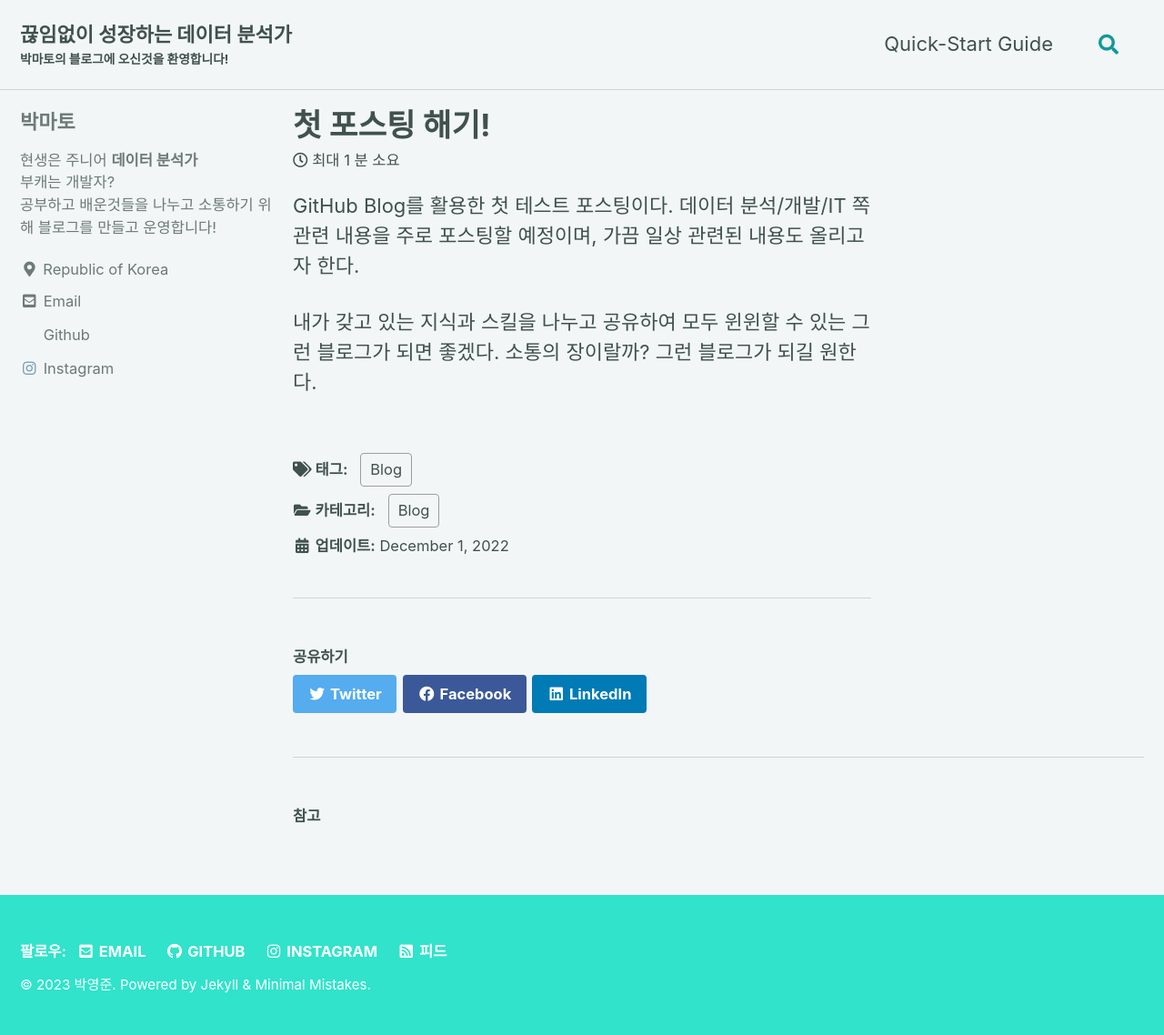
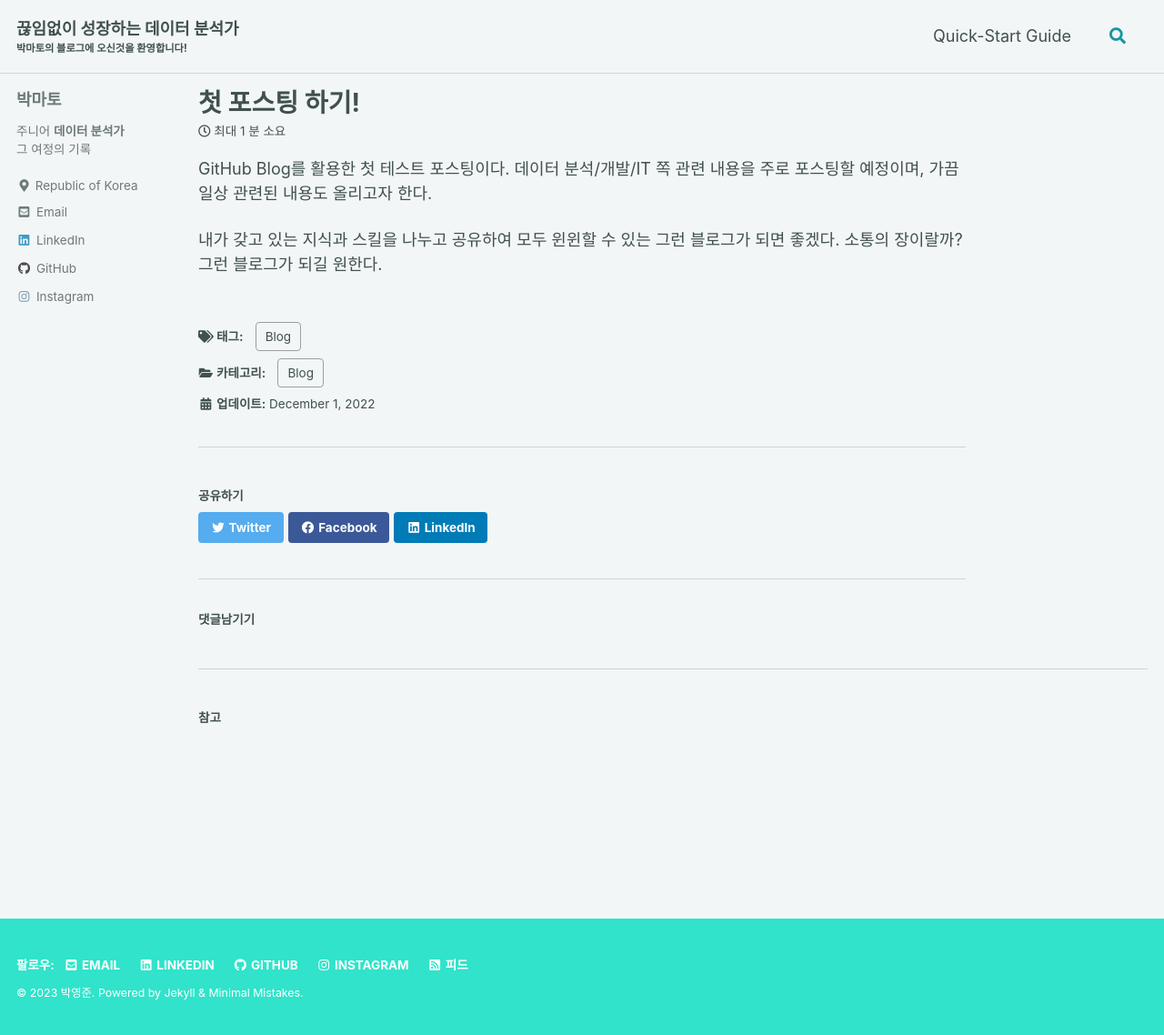
Before and after one commit to Mato-Park/Mato-Park.github.io, a Jekyll site: the page built from _posts/2022-12-01-first-post-test.md, in a window 1280 px wide and 1138 px high. Shown: the whole window at 91% size. Built offline with Jekyll 4.4.1, drawn with Linux system fonts in a browser that asks for light colours; cached includes are drawn as plain includes; comment, search, counter and statistics services are not loaded.

Commit message:
edit config & style

```diff
--- a/_config.yml
+++ b/_config.yml
@@ -23,16 +23,18 @@ name                     : "박영준"
 description              : "조금씩 쌓아가다 보면 큰 산이 되겠지" # 설명란
 url                      : "https://Mato-Park.github.io" # the base hostname & protocol for your site e.g. "https://mmistakes.github.io"
 baseurl                  : # the subpath of your site, e.g. "/blog" 폴백(예기치 못한 오류)일 때 연결되는 url
-repository               : "Mato-Park/Mato-Park.github.io.git"# GitHub username/repo-name e.g. "mmistakes/minimal-mistakes"
+repository               : "Mato-Park/Mato-Park.github.io.git" # GitHub username/repo-name e.g. "mmistakes/minimal-mistakes"
 teaser                   : # path of fallback teaser image, e.g. "/assets/images/500x300.png"
 logo                     : # path of logo image to display in the masthead, e.g. "/assets/images/88x88.png"
 masthead_title           : "" # overrides the website title displayed in the masthead, use " " for no title
 # breadcrumbs            : false # true, false (default)
 words_per_minute         : 200
 comments:
-  provider               : # false (default), "disqus", "discourse", "facebook", "staticman", "staticman_v2", "utterances", "giscus", "custom"
+  provider               : "disqus"         # Comment 처리 사이트 명칭 기재
+  # false (default), "disqus", "discourse", "facebook", "staticman", "staticman_v2", "utterances", "giscus", "custom"
   disqus:
-    shortname            : # https://help.disqus.com/customer/portal/articles/466208-what-s-a-shortname-
+    shortname            : "matopark-github-io"    # disqus의 shortname 기재
+    # https://help.disqus.com/customer/portal/articles/466208-what-s-a-shortname-
   discourse:
     server               : # https://meta.discourse.org/t/embedding-discourse-comments-via-javascript/31963 , e.g.: meta.discourse.org
   facebook:
@@ -106,25 +108,22 @@ analytics:
 author:
   name             : "박마토"
   avatar           : # path of avatar image, e.g. "/assets/images/bio-photo.jpg" 프로필 사진 경로
-  bio              : "현생은 주니어 **데이터 분석가**<br>부캐는 개발자?<br>공부하고 배운것들을 나누고 소통하기 위해 블로그를 만들고 운영합니다!"
+  bio              : "주니어 **데이터 분석가**<br>그 여정의 기록"
   location         : "Republic of Korea" # 지역
   email            :
   links:
     - label: "Email"
       icon: "fas fa-fw fa-envelope-square"
       url: mailto:dark1432@naver.com
-    - label: "Github"
-      icon: "fas fa-fw fa-github"
-      url: "https://github.com/Mato-Park"
-    - label: "Twitter"
-      icon: "fab fa-fw fa-twitter-square"
-      # url: "https://twitter.com/"
+    - label: "LinkedIn"
+      icon: "fab fa-fw fa-linkedin"
+      url: "https://www.linkedin.com/in/%EC%98%81%EC%A4%80-%EB%B0%95-9270aa225/"
     - label: "Facebook"
       icon: "fab fa-fw fa-facebook-square"
       # url: "https://facebook.com/"
     - label: "GitHub"
       icon: "fab fa-fw fa-github"
-      # url: "https://github.com/"
+      url: "https://github.com/Mato-Park"
     - label: "Instagram"
       icon: "fab fa-fw fa-instagram"
       url: "https://instagram.com/mato_zz"
@@ -135,21 +134,15 @@ footer:
     - label: "Email"
       icon: "fas fa-fw fa-envelope-square"
       url: mailto:dark1432@naver.com
-    - label: "Twitter"
-      icon: "fab fa-fw fa-twitter-square"
-      # url:
+    - label: "LinkedIn"
+      icon: "fab fa-fw fa-linkedin"
+      url: "https://www.linkedin.com/in/%EC%98%81%EC%A4%80-%EB%B0%95-9270aa225/"
     - label: "Facebook"
       icon: "fab fa-fw fa-facebook-square"
-      # url:
+      # url: "https://facebook.com/"
     - label: "GitHub"
       icon: "fab fa-fw fa-github"
       url: "https://github.com/Mato-Park"
-    - label: "GitLab"
-      icon: "fab fa-fw fa-gitlab"
-      # url:
-    - label: "Bitbucket"
-      icon: "fab fa-fw fa-bitbucket"
-      # url:
     - label: "Instagram"
       icon: "fab fa-fw fa-instagram"
       url: "https://instagram.com/mato_zz"
@@ -221,7 +214,7 @@ sass:
 
 # Outputting
 permalink: /:categories/:title/
-paginate: 5 # amount of posts to show
+paginate: 10 # amount of posts to show, default 5
 paginate_path: /page:num/
 timezone: # https://en.wikipedia.org/wiki/List_of_tz_database_time_zones
 
@@ -290,6 +283,13 @@ defaults:
       layout: single
       author_profile: true
       read_time: true
-      comments: # true
+      comments:  true
       share: true
       related: true
+
+  # _pages
+  - scope:
+      path: ""
+      type: pages
+    values:
+      layout: single
--- a/_posts/2022-12-01-first-post-test.md
+++ b/_posts/2022-12-01-first-post-test.md
@@ -1,5 +1,5 @@
 ---
-title: "첫 포스팅 해기!"
+title: "첫 포스팅 하기!"
 
 categories:
     - Blog
--- a/_sass/minimal-mistakes/_reset.scss
+++ b/_sass/minimal-mistakes/_reset.scss
@@ -8,18 +8,18 @@ html {
   /* apply a natural box layout model to all elements */
   box-sizing: border-box;
   background-color: $background-color;
-  font-size: 16px;
+  font-size: 16px;                  // default 16px
 
   @include breakpoint($medium) {
-    font-size: 18px;
+    font-size: 16px;                // default 18px
   }
 
   @include breakpoint($large) {
-    font-size: 20px;
+    font-size: 16px;                // default 20px
   }
 
   @include breakpoint($x-large) {
-    font-size: 22px;
+    font-size: 18px;                // default 22px
   }
 
   -webkit-text-size-adjust: 100%;
--- a/_sass/minimal-mistakes/_variables.scss
+++ b/_sass/minimal-mistakes/_variables.scss
@@ -155,9 +155,9 @@ $max-width: $x-large !default;
    Grid
    ========================================================================== */
 
-$right-sidebar-width-narrow: 200px !default;
-$right-sidebar-width: 300px !default;
-$right-sidebar-width-wide: 400px !default;
+$right-sidebar-width-narrow: 100px !default;    // default 200px
+$right-sidebar-width: 200px !default;           // default 300px
+$right-sidebar-width-wide: 250px !default;      // default 400px
 
 /*
    Other
```
Also changed, not shown: 6 other files.
